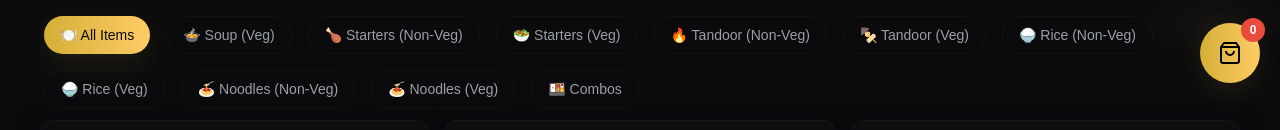
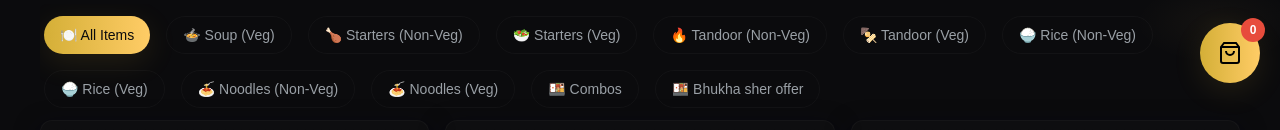
Before and after one commit to MenuSpeak/Bhukha-Sher-Chinese-Corner, a plain HTML site: page index.html in a window 1280 px wide. Shown: the part 697-827 px from the top of the page. Drawn offline with nearby package versions, Linux system fonts and the light colour scheme.

Commit message:
Update index.html

```diff
--- a/index.html
+++ b/index.html
@@ -1259,6 +1259,8 @@ href="https://cdnjs.cloudflare.com/ajax/libs/font-awesome/6.5.1/css/all.min.css"
 <button class="tab" data-cat="Noodles (Non-Veg)">🍝 Noodles (Non-Veg)</button>
 <button class="tab" data-cat="Noodles (Veg)">🍝 Noodles (Veg)</button>
 <button class="tab" data-cat="Combos">🍱 Combos</button>
+<button class="tab" data-cat="Bhukha sher offer">🍱 Bhukha sher offer</button>
+
           </div>
                 </div>
             </div>
@@ -1568,7 +1570,7 @@ href="https://cdnjs.cloudflare.com/ajax/libs/font-awesome/6.5.1/css/all.min.css"
   {"id": 161, "cat": "Noodles (Veg)", "name": "Paneer Singapure Noodles (Full)", "price": "Rs. 240", "desc": "Paneer singapure noodles full portion.", "tags": ["Veg", "Noodles", "Paneer"], "img": "img/paneer_singapure_noodles_full.jpeg"},
   {"id": 162, "cat": "Noodles (Veg)", "name": "Sherpha Noodles (Full)", "price": "Rs. 220", "desc": "Sherpha noodles full portion.", "tags": ["Veg", "Noodles"], "img": "img/sherpha_noodles_full.jpeg"},
   {"id": 163, "cat": "Noodles (Veg)", "name": "chopeer Noodles (Full)", "price": "Rs. 220", "desc": "Sherpha noodles full portion.", "tags": ["Veg", "Noodles"], "img": "img/chopeerNoodles.jpeg"},
-  {"id": 164, "cat": "Noodles (Veg)", "name": "Bhukha sher offer", "price": "Rs. 220", "desc": "Sherpha noodles full portion.", "tags": ["Veg", "Noodles"], "img": "img/Bhukha sher offer.jpeg"},
+  {"id": 164, "cat": "Bhukha sher offer", "name": "Bhukha sher offer", "price": "Rs. 220", "desc": "Sherpha noodles full portion.", "tags": ["Veg", "Noodles"], "img": "img/Bhukha sher offer.jpeg"},
 
 
 
```
